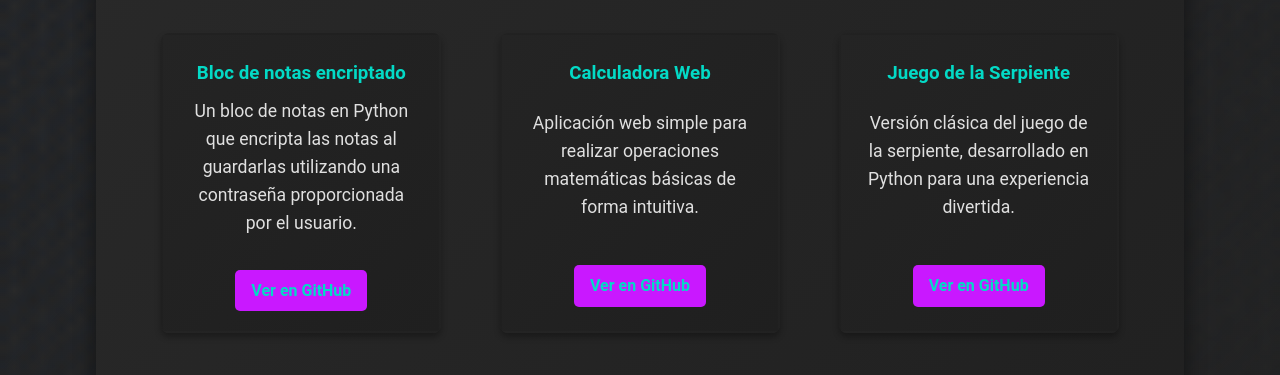
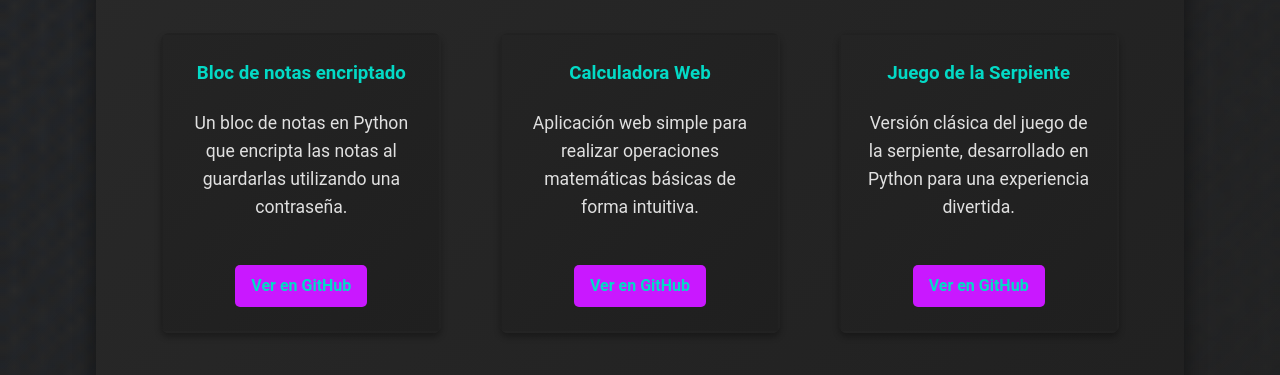
Before and after one commit to yeeiisi/yeeiisi, a plain HTML site: page index.html in a window 1280 px wide. Shown: the part 425-800 px from the top of the page. Drawn offline with nearby package versions, Linux system fonts and the light colour scheme.

Commit message:
Update index.html

```diff
--- a/index.html
+++ b/index.html
@@ -45,7 +45,7 @@
             <div class="project-grid">
                 <div class="project-card" >
                     <h3>Bloc de notas encriptado</h3>
-                    <p>Un bloc de notas en Python que encripta las notas al guardarlas utilizando una contraseña proporcionada por el usuario.</p>
+                    <p>Un bloc de notas en Python que encripta las notas al guardarlas utilizando una contraseña.</p>
                     <div class="button-container">
                         <a href="https://github.com/yeeiisi/Bloc-de-notas-encriptado.git" class="project-button">Ver en GitHub</a>
                     </div>
```
